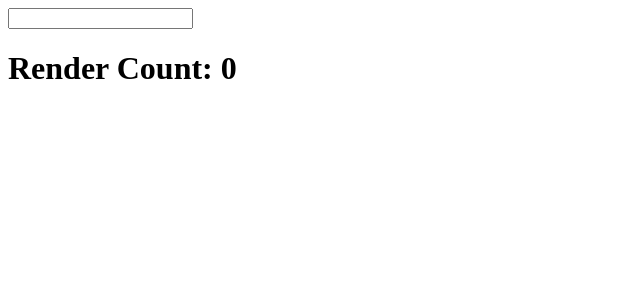
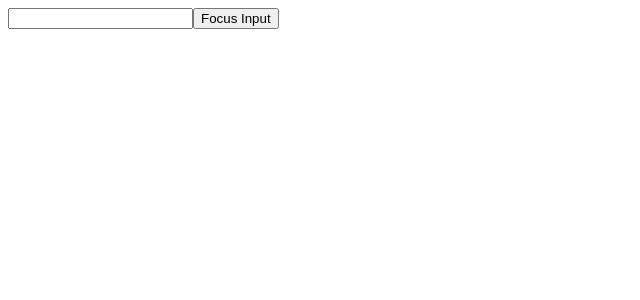
Before and after one commit to mmdmthr/learn-react, a React (Create React App) app: page / in a window 1280 px wide. Shown: the top 300 px of the page, without its empty margins (0-640 px from the left). Built offline with nearby package versions, Linux system fonts and the light colour scheme.

Commit message:
react useRef hook accessing DOM elements

```diff
--- a/src/index.js
+++ b/src/index.js
@@ -2,21 +2,19 @@ import { useState, useEffect, useRef } from "react";
 import ReactDOM from "react-dom/client";
 
 function App() {
-    const [inputValue, setInputValue] = useState("");
-    const count = useRef(0);
+    const inputElement = useRef();
 
-    useEffect(() => {
-        count.current = count.current + 1;
-    });
+    const focusInput = () => {
+        inputElement.current.focus();
+    }
 
     return (
         <>
             <input
                 type="text"
-                value={inputValue}
-                onChange={(e) => setInputValue(e.target.value)}
+                ref={inputElement}
             />
-            <h1>Render Count: {count.current}</h1>
+            <button onClick={focusInput}>Focus Input</button>
         </>
     )
 }
```
